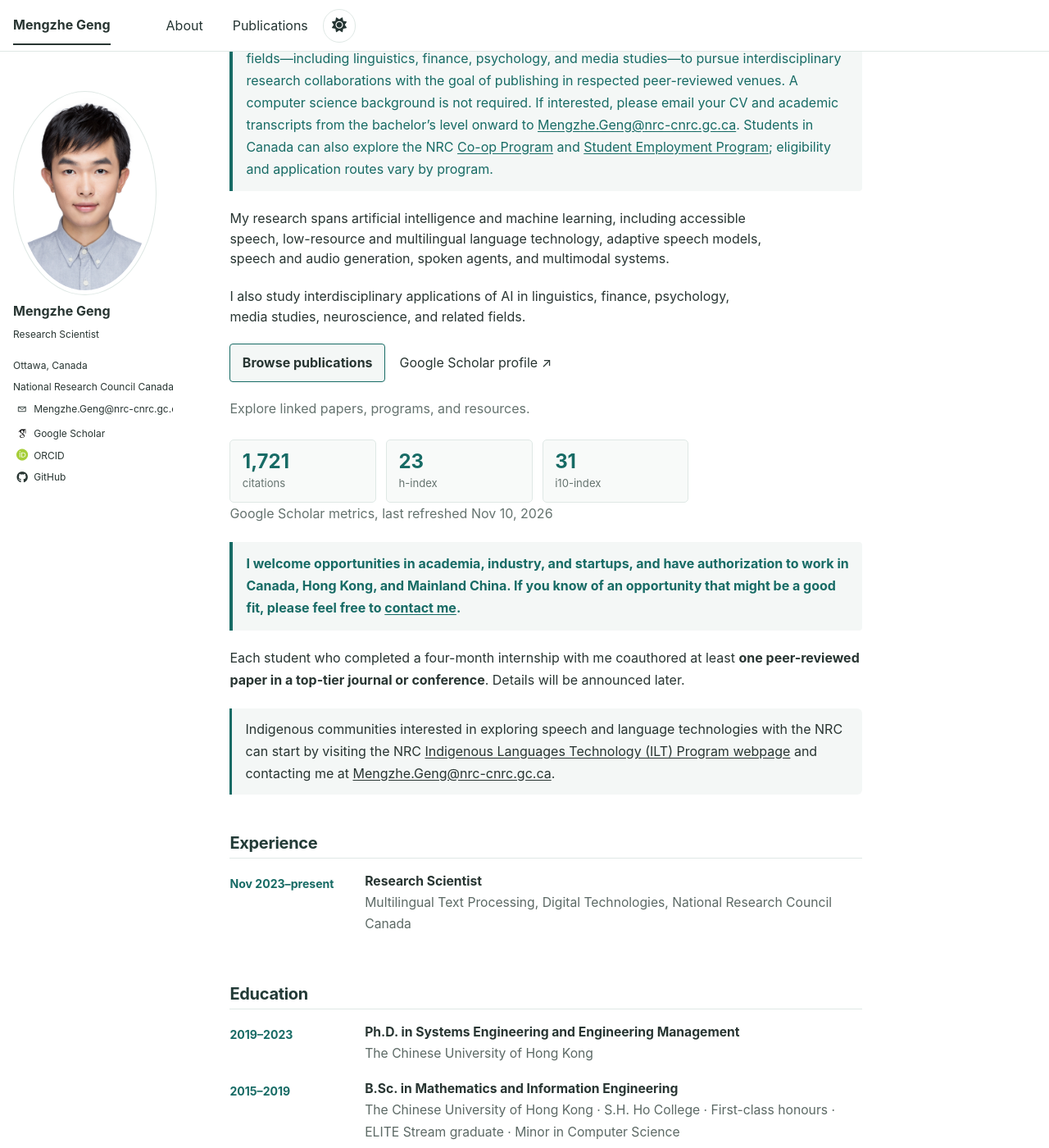
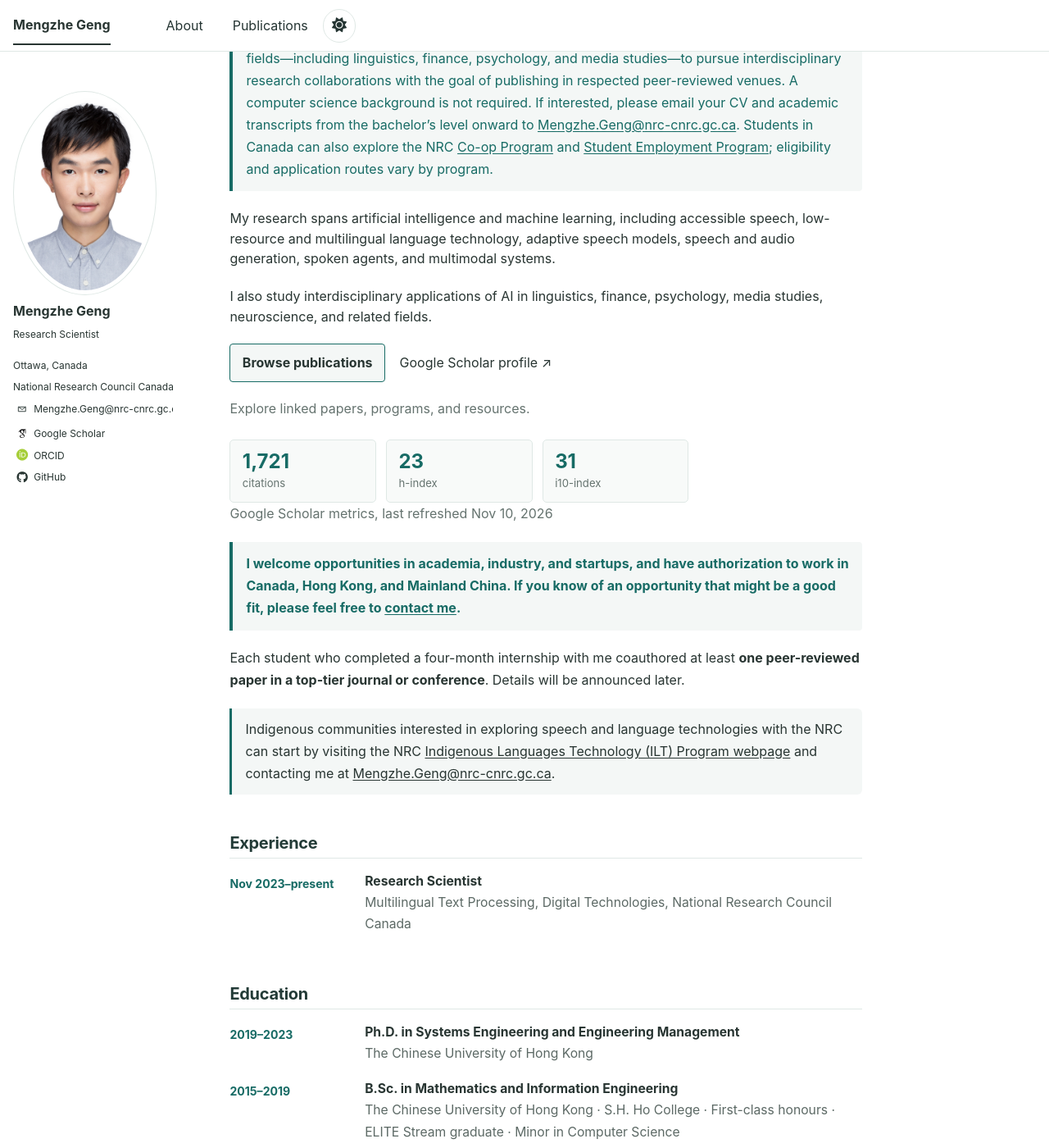
Before and after one commit to MENGZHEGENG/MENGZHEGENG.github.io, a Jekyll site: the page built from _pages/about.md, in a window 1280 px wide and 1400 px high, scrolled down 302 px. Shown: the whole window at 82% size. Built offline with Jekyll 4.4.1, drawn with Linux system fonts in a browser that asks for light colours; some web fonts are replaced.

Commit message:
Widen homepage research introduction

```diff
--- a/_sass/_custom.scss
+++ b/_sass/_custom.scss
@@ -153,7 +153,7 @@ html[data-theme="dark"] .google-scholar-icon {
 }
 
 .lede {
-  max-width: 65ch;
+  max-width: 100%;
   margin: 0 0 0.8em;
   color: var(--global-text-color);
   font-size: 1.35em;
```
